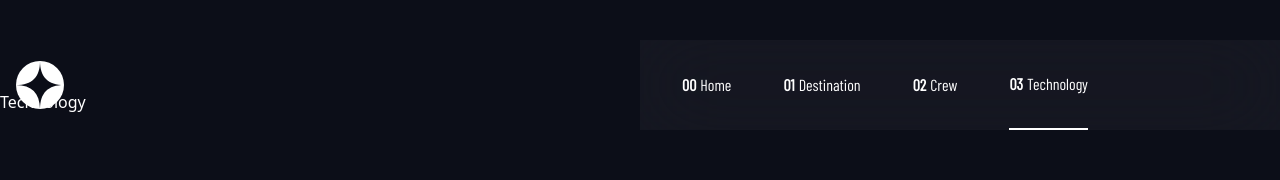
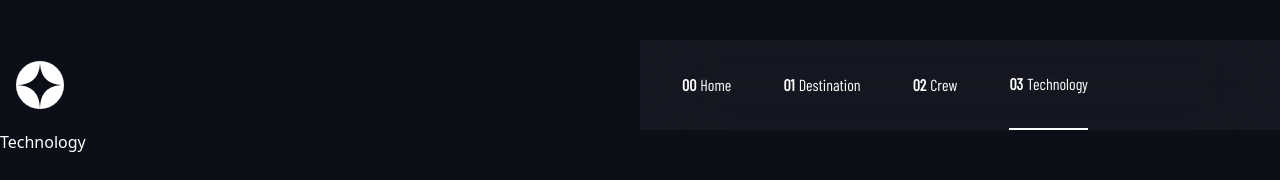
Before and after one commit to ravinduf/space-tourism, a Vue app: page /#/technology in a window 1280 px wide. Shown: the top 180 px of the page. Built offline with nearby package versions, Linux system fonts and the light colour scheme; a web font is replaced by a local one.

Commit message:
made changes for better positioning

```diff
--- a/src/components/NavBar.vue
+++ b/src/components/NavBar.vue
@@ -20,7 +20,7 @@ router.beforeEach((to, from, next) => {
 const showDropdown = ref(false)
 </script>
 <template>
-  <section class="relative top-10 hidden md:block">
+  <section class="lg:mt-10 hidden md:block md:mt-0 ">
     <nav class="flex flex-row items-center justify-between h-[90px] ">
       <img class="h-[48px] w-[48px] ml-4" src="../assets/shared/logo.svg" />
 
@@ -50,7 +50,7 @@ const showDropdown = ref(false)
     </nav>
   </section>
 
-  <section class="block md:hidden">
+  <section class="block md:hidden pt-3 px-3">
     <nav class="flex flex-row justify-between items-center p-3">
       <img class="h-[40px] w-[40px]" src="../assets/shared/logo.svg" />
 
@@ -105,16 +105,12 @@ const showDropdown = ref(false)
 }
 
 .backdrop {
-
-  background: rgba(255, 255, 255, 0.04);
-  backdrop-filter: blur(40.7742px);
+  /* backdrop-filter: blur(40.7742px); */
+  @apply backdrop-blur-2xl bg-[#ffffff0a]
 }
 
 .dropdown {
-
-
   /* Note: backdrop-filter has minimal browser support */
-
   @apply h-[100vh] w-[60vw] absolute right-0 top-0
 }
 
```
